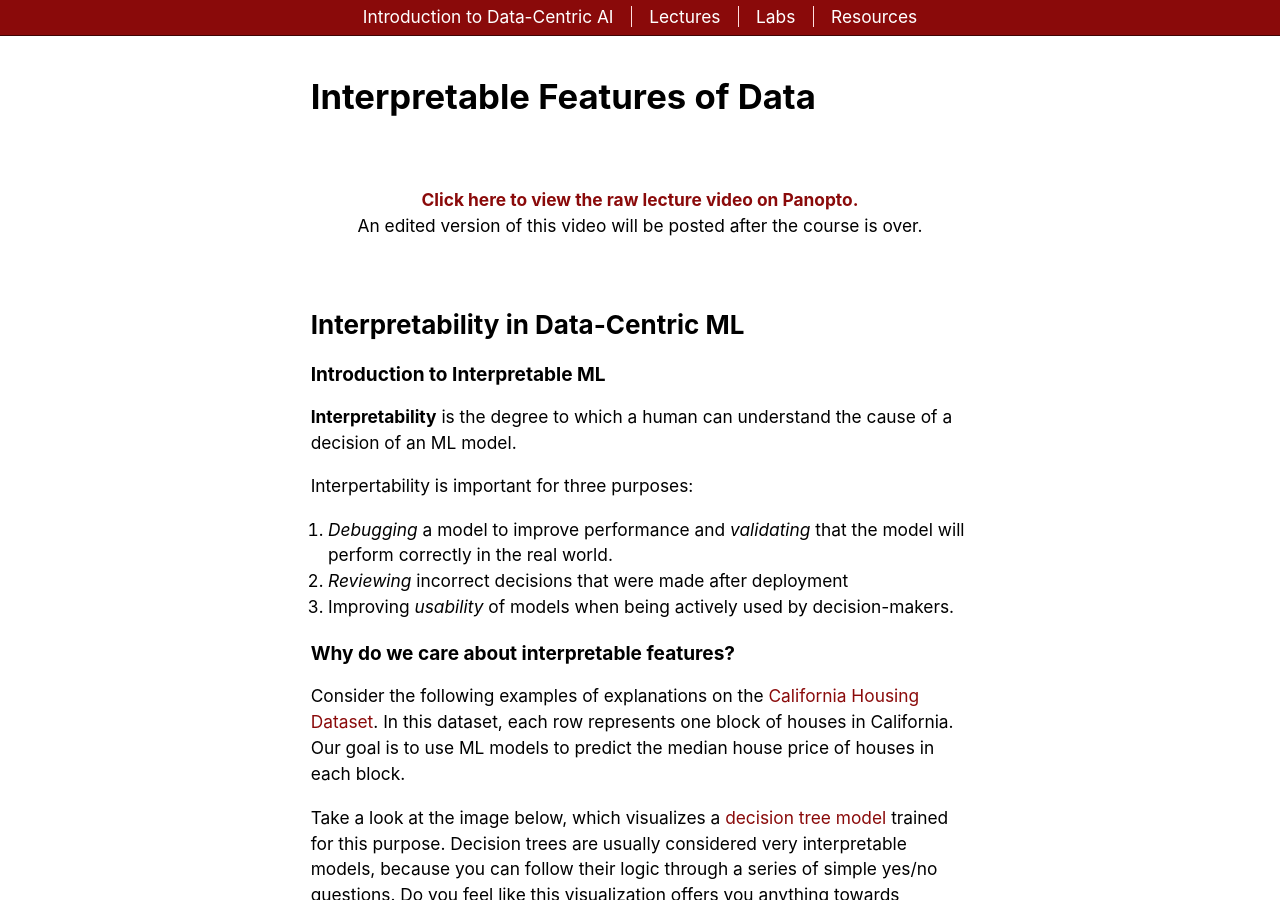
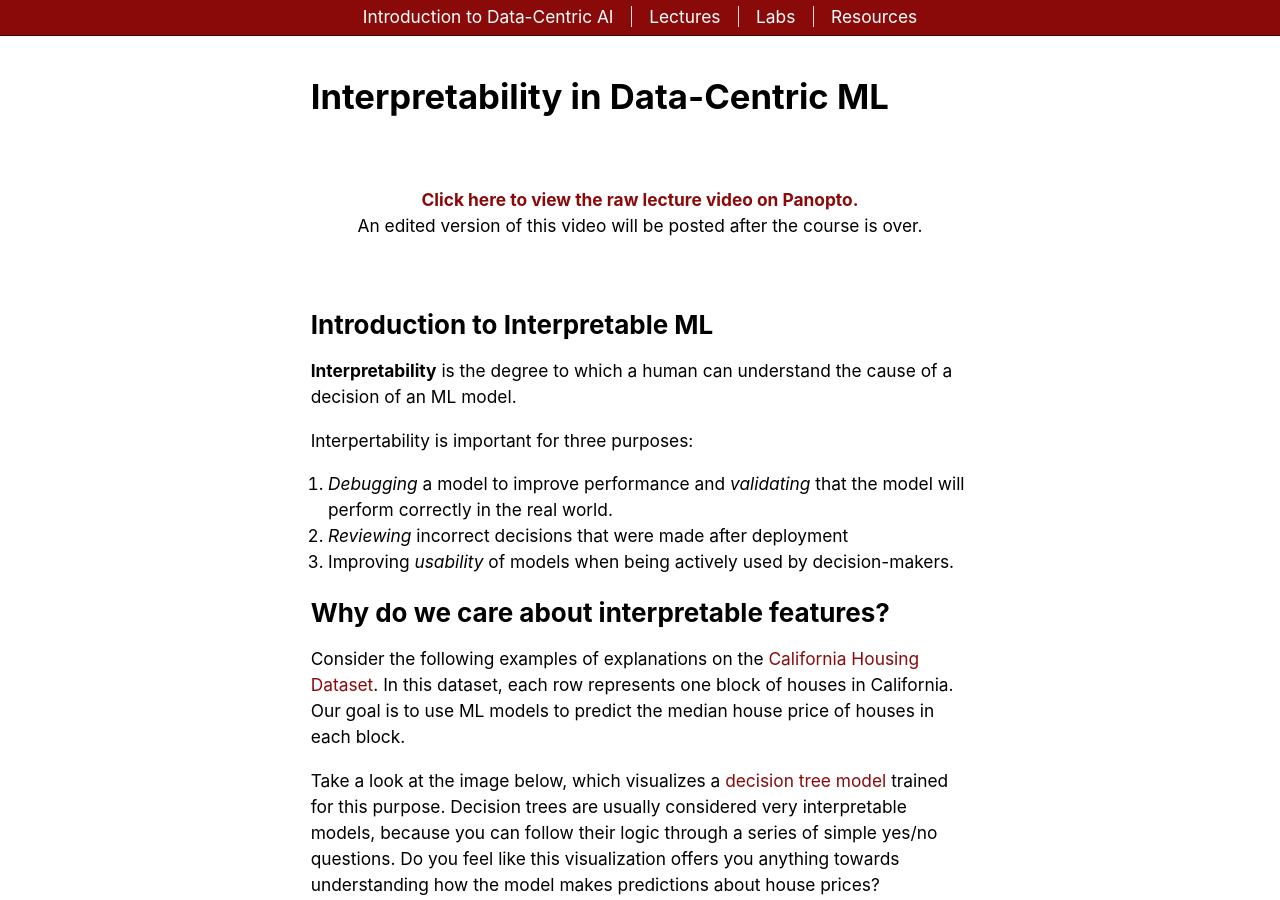
Before and after one commit to dcai-course/dcai-course, a Jekyll site: the page built from _lectures/interpretable-data.md, in a window 1280 px wide and 900 px high. Built offline with Jekyll 4.4.1, drawn with Linux system fonts in a browser that asks for light colours.

Commit message:
Fix headings

```diff
--- a/_lectures/interpretable-data.md
+++ b/_lectures/interpretable-data.md
@@ -1,6 +1,6 @@
 ---
 layout: lecture
-title: "Interpretable Features of Data"
+title: "Interpretability in Data-Centric ML"
 date: 2023-01-25
 ready: true
 panopto: "https://mit.hosted.panopto.com/Panopto/Pages/Viewer.aspx?id=96283f4a-e751-40f3-9136-af85012d2c14"
@@ -9,9 +9,7 @@ video:
   # id: Wz50FvGG6xU
 ---
 
-# Interpretability in Data-Centric ML
-
-## Introduction to Interpretable ML
+# Introduction to Interpretable ML
 
 **Interpretability** is the degree to which a human can understand the cause of a decision of an ML model.
 
@@ -21,7 +19,7 @@ Interpertability is important for three purposes:
 2. *Reviewing* incorrect decisions that were made after deployment
 3. Improving *usability* of models when being actively used by decision-makers.
 
-## Why do we care about interpretable features?
+# Why do we care about interpretable features?
 
 Consider the following examples of explanations on the [California Housing Dataset](https://www.kaggle.com/datasets/camnugent/california-housing-prices). In this dataset, each row represents one block of houses in California. Our goal is to use ML models to predict the median house price of houses in each block.
 
@@ -35,7 +33,7 @@ Next, consider the two images below, both offering *feature importance* explanat
 
 <p align="center"> <img src="/lectures/files/interpretable-features/engineered_importance.png" width="600" /> <img src="/lectures/files/interpretable-features/interpret_importance.png" width="600" /> </p>
 
-### Performance and Interpretability
+## Performance and Interpretability
 
 You may have heard of (or assumed the existance of) a "performance/interpretability tradeoff". In other words, as you modify your features to be more interpretable, you might expect the performance of your model to decrease. In theory, this is a logical assumption - how could adding additional constraints on your feature space not result in a performance reduction?
 
@@ -45,7 +43,7 @@ Having interpretable features ensures that our model is using information that w
 
 In the situations where we *do* see a performance/interpretability trade-off, its up to you - the ML engineer - to consider the domain at hand to understand the relative importance of performance vs. interpretability, which changes from case-to-case.
 
-## What are interpretable features *really*
+# What are interpretable features *really*
 
 Interpretable features are those that are most useful and meaningful to the user (ie, whoever will be using the explanations). Unfortunately, what this means varies heavily between user groups and domains.
 
@@ -60,7 +58,7 @@ The table below shows some examples of features and their properties.
 
 <p align="center"> <img src="/lectures/files/interpretable-features/table.png" width="600" /> </p>
 
-## How do we get interpretable features?
+# How do we get interpretable features?
 
 > *[Feature engineering] is the first step to making an interpretable model, even if we don’t have a model yet* [^2]
 
@@ -69,7 +67,7 @@ There are three main approaches to interpretable feature generation:
 2. Transforming explanations separate from data
 3. Using automated feature generation algorithms that factor in interpretability
 
-### Including the User
+## Including the User
 
 Traditionally in design tasks, users are included through the [iterative design process](https://www.smartsheet.com/iterative-process-guide). In short: include your users in every step of the process (including feature engineering!) and iterate based on their feedback.
 
@@ -101,7 +99,7 @@ Features generated by Flock have been shown to improve performance over using ra
 
 **Ballet:[^5]** Ballet is a collaborative feature engineering system that abstracts away most of the ML training pipeline to allow users to focus only on feature engineering. With Ballet, users write just enough Python code to generate a feature from a dataset. These features are then incorporated into the feature engineering pipeline and evaluated.
 
-### Explanation Transforms
+## Explanation Transforms
 
 To generate more interpretable features even in situations where models require some degree of uninterpretability in their features (for example, models often require standardization, one-hot encoding, and imputing data), we can apply post-processing transformations to the explanations themselves. One tool that helps with this is Pyreal[^6].
 
@@ -109,7 +107,7 @@ Pyreal automatically "undoes" data transformations that reduce the interpretabil
 
 <p align="center"> <img src="/lectures/files/interpretable-features/pyreal_transforms.png" width="600" /> </p>
 
-### Interpretable Feature Generation
+## Interpretable Feature Generation
 
 Some automated feature engineering algorithms are especially formulated to generate more interpretable features. These algorithms often consider things like what information is most *contrastive*, meaning it specifically separates classes, or focus on reducing the feature number to a more easily parsable subset.
 
@@ -122,7 +120,7 @@ MTG begins by randomly assigning features to "feature groups", defined by one or
 And here are some examples of the kinds of feature groups we could generate using MTG. For a specific set of values for each of these groups, we get a cluster that we could describe as "mammals".
 <p align="center"> <img src="/lectures/files/interpretable-features/mtg.png" width="600" /> </p>
 
-## Conclusion
+# Conclusion
 The key takeaways from this lesson:
 1. If you care about the interpreability of your machine learning, you should also care about the interpreability of your features.
 2. Features are interpretable if they are useful and meaningful to your users - different users have different needs.
```
